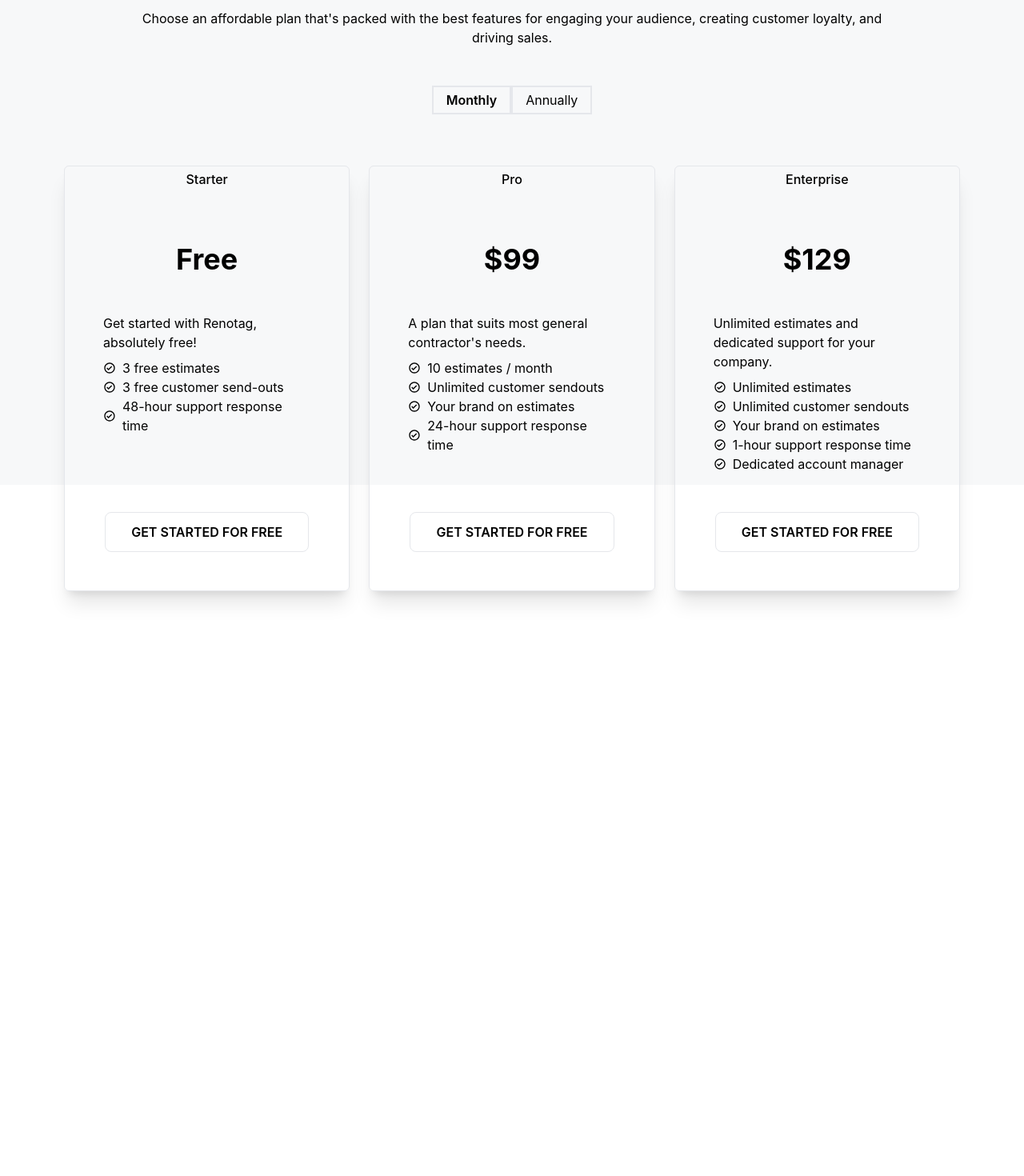
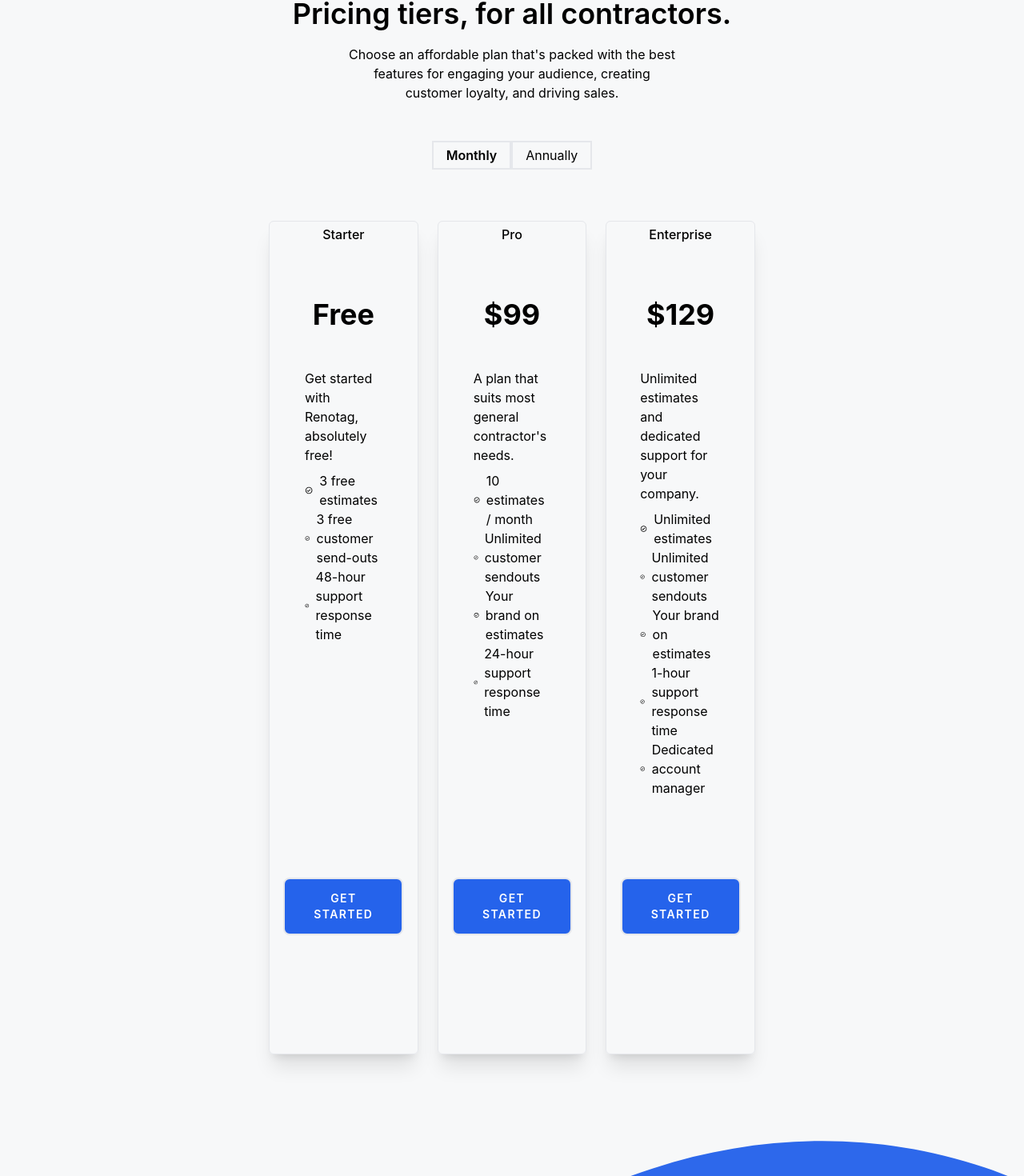
Before and after one commit to davincecode/nextjs-challenge, a Next.js app: page / in a window 1280 px wide. Shown: the part 1304-2774 px from the top of the page at 80% size. Before the commit the page ends 2107 px from the top, so only its background shows below. Built offline with nearby package versions, Linux system fonts and the light colour scheme.

Commit message:
Update responsive and added button animation

```diff
--- a/components/Pricing_One.jsx
+++ b/components/Pricing_One.jsx
@@ -9,19 +9,18 @@ const [subscription, setSubscription] = useState(true);
   return (
     <>
     <section className="sans py-16 antialiased bg-primary-grey md:w-3/5 container mx-auto">
-          <div className="flex flex-col items-center mb-8">
-            <h1 className="text-3xl text-primary-white font-bold">Pricing tiers, for all contractors.</h1>
-            <p className="text-xl text-primary-white py-4 text-center md:w-3/5">Choose an affordable plan that&apos;s packed with the best features for engaging your audience, creating customer loyalty, and driving sales.
-            </p>
-          </div>
+      <div className="mb-16 space-y-4 text-center">
+        <label className='text-[#2563eb]'>PRICING</label>
+          <h1 className="text-4xl font-semibold leading-tight">Pricing tiers, for all contractors.</h1>
+            <p className="px-4 sm:px-8 lg:px-24">Choose an affordable plan that&apos;s packed with the best features for engaging your audience, creating customer loyalty, and driving sales.</p>
 
           <div className='item-center w-auto justify-center flex'>
             <button className={subscription ? "px-4 py-1 font-semibold border-2 rounded-l-lg dark:bg-[#2563eb] dark:border-[#2563eb] dark:text-[#fff] transition ease-linear " : "px-4 py-1 border-2 rounded-l-lg dark:border-[#2563eb] hover:bg-[#2563eb] hover:text-[#fff] transition ease-linear "} onClick={() => setSubscription(true)}>Monthly</button>
             <button className={subscription ? "px-4 py-1 border-2 rounded-r-lg dark:border-[#2563eb] hover:bg-[#2563eb] hover:text-[#fff] transition ease-linear" : "px-4 py-1 font-semibold border-2 rounded-r-lg dark:bg-[#2563eb] dark:border-[#2563eb] dark:text-[#fff] transition ease-linear" } onClick={() => setSubscription(false)}>Annually</button>
           </div>
+      </div>
 
       <section className="flex flex-col lg:flex-row items-center lg:justify-center w-full lg:px-10 py-12">
-
           <article className="hover:shadow-2xl hover:bg-[#f7f8f9] cursor-pointer duration-300 w-4/5 lg:w-custom mb-10 lg:px-8 py-14 text-center text-primary-dark bg-primary-white border rounded-2xl lg:rounded-r-none lg:rounded-l-2xl shadow-md min-h-[520px] flex-1">
             <h5 className="font-bold text-base">Starter</h5>
               <h2 className="pb-4 flex justify-center flex-col font-bold ">
--- a/components/Pricing_Two.jsx
+++ b/components/Pricing_Two.jsx
@@ -12,8 +12,8 @@ function Pricing_Two() {
 
   return (
     <>
-      <div className='w-screen h-screen bg-[#f7f8f9]'>
-      <section className='container mx-auto p-4 sm:p-10 h-screen'>
+     <div className='w-full h-full bg-[#f7f8f9]'>
+        <section className='md:w-5/6 lg:w-3/5 mx-auto p-4 sm:p-10 '>
             <div className="py-6 dark:bg-coolGray-800 dark:text-coolGray-50">
               <div className="container mx-auto p-4 sm:p-10">
                 <div className="mb-16 space-y-4 text-center">
@@ -26,9 +26,10 @@ function Pricing_Two() {
                   </div>
                 </div>
               <div className="grid max-w-xl grid-cols-1 gap-6 mx-auto auto-rows-fr lg:max-w-full lg:gap-2 xl:gap-6 lg:grid-cols-3">
+
               { price.map((item) => (
-            <div className="relative z-0 flex flex-col items-center hover:bg-[#f2f2f2] transition ease-linear cursor-pointer p-12 border shadow-xl rounded-md" key={item.id}>
-              <span className="absolute top-0 px-40 pt-1 pb-2 font-medium rounded-b-full dark:bg-[#2563eb] dark:text-[#fff]">{ item.name }</span>
+                  <div className="relative z-0 flex flex-col items-center hover:bg-[#f2f2f2] transition ease-linear cursor-pointer p-12 border shadow-xl rounded-md flex-1" key={item.id}>
+                    <span className="absolute top-0 px-12 pt-1 pb-2 font-medium rounded-b-2xl dark:bg-[#2563eb] dark:text-[#fff]">{ item.name }</span>
                       <p className="my-12 text-4xl font-bold dark:text-[#2563eb]">{ subscription ? item.monthlyprice : item.annualprice }</p>
                       <ul className="flex-1 space-y-2">
                         <li className="flex items-center space-x-2">
@@ -44,13 +45,27 @@ function Pricing_Two() {
                           </ul>
                         </div>
                   </ul>
-            <button className="px-4 py-2 mt-4 font-semibold uppercase border rounded-lg md:mt-12 sm:py-3 sm:px-8 dark:border-[#2563eb] dark:md:hover:bg-[#2563eb] hover:text-[#fff]">{ item.button }</button>
+                  <section>
+                    <div className="flex flex-wrap justify-center py-20 text-gray-300 my-5">
+                      <a href="!" className="button button--winona p-0 bg-[#2563eb] hover:bg-[#f97315] hover:text-white text-[#fff] relative block focus:outline-none border-2 border-solid rounded-lg text-sm text-center font-semibold uppercase tracking-widest align-middle overflow-hidden" data-text="TRY IT NOW">
+                        <span className="align-middle block">
+                          {item.button}
+                        </span>
+                      </a>
+                    </div>
+                  </section>
+
                 </div>
                 ))}
           </div>
         </div>
           </div>
         </section>
+        <div className="wave">
+        <svg data-name="Layer 1" xmlns="http://www.w3.org/2000/svg" viewBox="0 0 1200 120" preserveAspectRatio="none">
+        <path d="M985.66,92.83C906.67,72,823.78,31,743.84,14.19c-82.26-17.34-168.06-16.33-250.45.39-57.84,11.73-114,31.07-172,41.86A600.21,600.21,0,0,1,0,27.35V120H1200V95.8C1132.19,118.92,1055.71,111.31,985.66,92.83Z" className="shape-fill"></path>
+        </svg>
+        </div>
       </div>
     </>
   )
--- a/data/price.jsx
+++ b/data/price.jsx
@@ -6,7 +6,7 @@ const price = [
     annualprice: "Free",
     description: "Get started with Renotag, absolutely free!",
     details: ["3 free estimates", "3 free customer send-outs", "48-hour support response time"],
-    button: "Get started for free",
+    button: "GET STARTED",
     link: "https://renotag.com/",
   },
   {
@@ -16,7 +16,7 @@ const price = [
     annualprice: "$79",
     description: "A plan that suits most general contractor's needs.",
     details: ["10 estimates / month", "Unlimited customer sendouts", "Your brand on estimates", "24-hour support response time"],
-    button: "Get started for free",
+    button: "GET STARTED",
     link: "https://renotag.com/",
   },
   {
@@ -26,7 +26,7 @@ const price = [
     annualprice: "$105",
     description: "Unlimited estimates and dedicated support for your company.",
     details: ["Unlimited estimates", "Unlimited customer sendouts", "Your brand on estimates", "1-hour support response time", "Dedicated account manager"],
-    button: "Get started for free",
+    button: "GET STARTED",
     link: "https://renotag.com/",
   },
 
--- a/styles/globals.css
+++ b/styles/globals.css
@@ -18,3 +18,71 @@ a {
 * {
   box-sizing: border-box;
 }
+
+.wave {
+  position: relative;
+  bottom: 0;
+  left: 0;
+  width: 100%;
+  overflow: hidden;
+  line-height: 0;
+}
+
+.wave svg {
+  position: relative;
+  display: block;
+  width: calc(155% + 1.3px);
+  height: 316px;
+}
+
+.wave .shape-fill {
+  fill: #2d68eb;
+}
+
+.button {
+  min-width: 150px;
+  max-width: 250px;
+  z-index: 1;
+  -webkit-backface-visibility: hidden;
+  -moz-osx-font-smoothing: grayscale;
+}
+
+.button--winona {
+  -webkit-transition: border-color 0.3s, background-color 0.3s;
+  transition: border-color 0.3s, background-color 0.3s;
+  -webkit-transition-timing-function: cubic-bezier(0.2, 1, 0.3, 1);
+  transition-timing-function: cubic-bezier(0.2, 1, 0.3, 1);
+}
+
+.button--winona::after {
+  content: attr(data-text);
+  position: absolute;
+  width: 100%;
+  height: 100%;
+  top: 0;
+  left: 0;
+  opacity: 0;
+  -webkit-transform: translate3d(0, 25%, 0);
+  transform: translate3d(0, 25%, 0);
+}
+
+.button--winona::after,
+.button--winona > span {
+  padding: 1em 2em;
+  -webkit-transition: -webkit-transform 0.3s, opacity 0.3s;
+  transition: transform 0.3s, opacity 0.3s;
+  -webkit-transition-timing-function: cubic-bezier(0.2, 1, 0.3, 1);
+  transition-timing-function: cubic-bezier(0.2, 1, 0.3, 1);
+}
+
+.button--winona:hover::after {
+  opacity: 1;
+  -webkit-transform: translate3d(0, 0, 0);
+  transform: translate3d(0, 0, 0);
+}
+
+.button--winona:hover > span {
+  opacity: 0;
+  -webkit-transform: translate3d(0, -25%, 0);
+  transform: translate3d(0, -25%, 0);
+}
```
Lines whose indentation alone changed are shown as unchanged.
